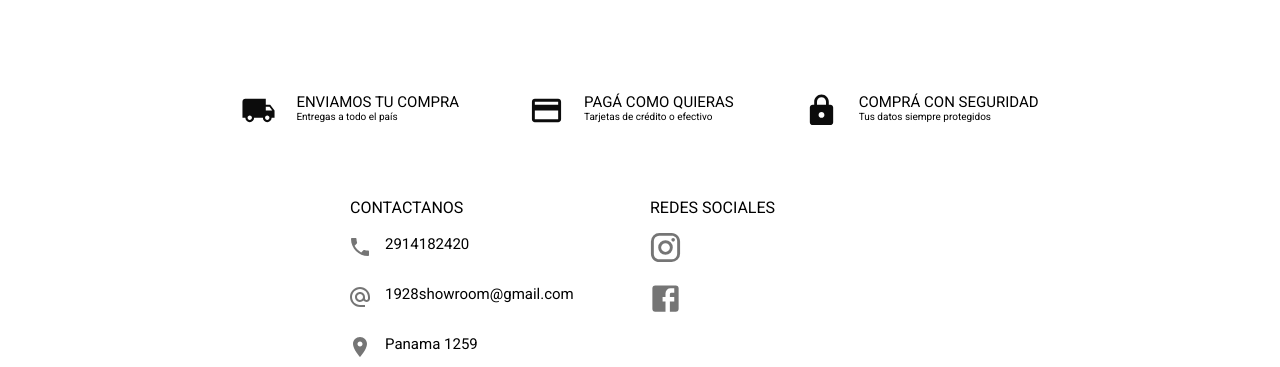
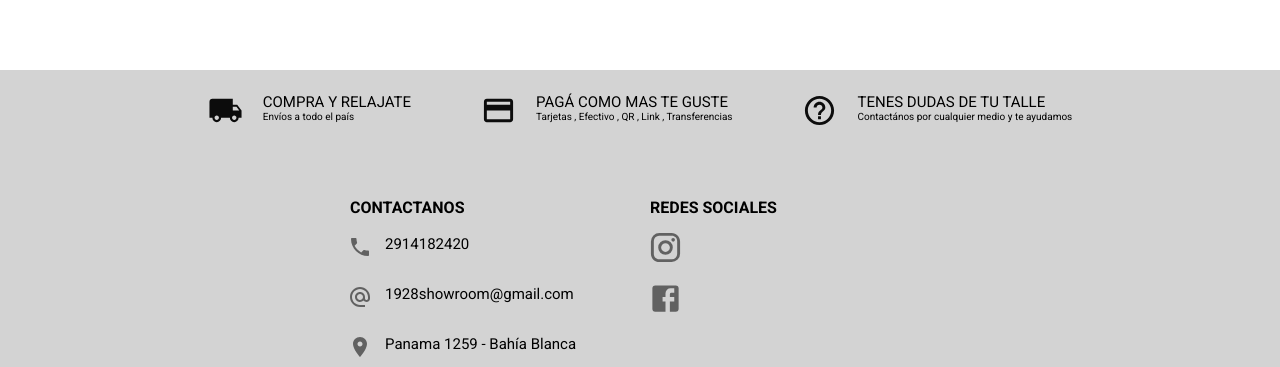
Before and after one commit to SmaelNicolas/1928React, a React (Create React App) app: page / in a window 1280 px wide. Shown: the part 1898-2265 px from the top of the page. Built offline with nearby package versions, Linux system fonts and the light colour scheme.

Commit message:
change descriptions

```diff
--- a/src/Components/Footer/Footer.jsx
+++ b/src/Components/Footer/Footer.jsx
@@ -6,7 +6,7 @@ import { Divider } from "../Divider/Divider";
 import IconButton from "@mui/material/IconButton";
 import LocalShippingIcon from "@mui/icons-material/LocalShipping";
 import CreditCardIcon from "@mui/icons-material/CreditCard";
-import LockIcon from "@mui/icons-material/Lock";
+import HelpOutlineIcon from "@mui/icons-material/HelpOutline";
 import PhoneIcon from "@mui/icons-material/Phone";
 import AlternateEmailIcon from "@mui/icons-material/AlternateEmail";
 import PlaceIcon from "@mui/icons-material/Place";
@@ -26,10 +26,10 @@ export const Footer = () => {
 					/>
 					<div className='footerInfoLabelsText'>
 						<p className='footerInfoLabelsTextTitle'>
-							ENVIAMOS TU COMPRA
+							COMPRA Y RELAJATE
 						</p>
 						<p className='footerInfoLabelsTextSubtitle'>
-							Entregas a todo el país
+							Envíos a todo el país
 						</p>
 					</div>
 				</div>
@@ -40,24 +40,24 @@ export const Footer = () => {
 					/>
 					<div className='footerInfoLabelsText'>
 						<p className='footerInfoLabelsTextTitle'>
-							PAGÁ COMO QUIERAS
+							PAGÁ COMO MAS TE GUSTE
 						</p>
 						<p className='footerInfoLabelsTextSubtitle'>
-							Tarjetas de crédito o efectivo
+							Tarjetas , Efectivo , QR , Link , Transferencias
 						</p>
 					</div>
 				</div>
 				<div className='footerInfoLabels'>
-					<LockIcon
+					<HelpOutlineIcon
 						fontSize='large'
 						className='footerInfoLabelsIcon'
 					/>
 					<div className='footerInfoLabelsText'>
 						<p className='footerInfoLabelsTextTitle'>
-							COMPRÁ CON SEGURIDAD
+							TENES DUDAS DE TU TALLE
 						</p>
 						<p className='footerInfoLabelsTextSubtitle'>
-							Tus datos siempre protegidos
+							Contactános por cualquier medio y te ayudamos
 						</p>
 					</div>
 				</div>
@@ -66,7 +66,7 @@ export const Footer = () => {
 			<Divider />
 			<div className='footerContact'>
 				<div className='footerContactSections'>
-					<div className='footerContactDirectTitle'>CONTACTANOS</div>
+					<div className='footerContactTitles'>CONTACTANOS</div>
 					<div className='footerContactDirectInfo'>
 						<IconButton aria-label='phone'>
 							<PhoneIcon />
@@ -100,14 +100,12 @@ export const Footer = () => {
 							<PlaceIcon />
 						</IconButton>
 						<p className='footerContactDirectInfoText'>
-							Panama 1259
+							Panama 1259 - Bahía Blanca
 						</p>
 					</div>
 				</div>
 				<div className='footerContactSections'>
-					<div className='footerContactSocialsTitle'>
-						REDES SOCIALES
-					</div>
+					<div className='footerContactTitles'>REDES SOCIALES</div>
 					<div className='footerContactSocialsLink'>
 						<IconButton
 							aria-label='instagram'
--- a/src/Components/Footer/footer.css
+++ b/src/Components/Footer/footer.css
@@ -5,6 +5,7 @@
 	flex-direction: column;
 	justify-content: center;
 	align-items: center;
+	background-color: rgba(128, 128, 128, 0.35);
 }
 
 .footerInfo {
@@ -53,9 +54,10 @@
 	flex-direction: column;
 }
 
-.footerContactDirectTitle {
+.footerContactTitles {
 	padding-bottom: 5px;
 	padding-left: 10px;
+	font-weight: 600;
 }
 
 .footerContactDirectInfo {
@@ -71,8 +73,3 @@
 	font-size: 15px;
 	line-height: 35px;
 }
-
-.footerContactSocialsTitle {
-	padding-bottom: 5px;
-	padding-left: 10px;
-}
```
